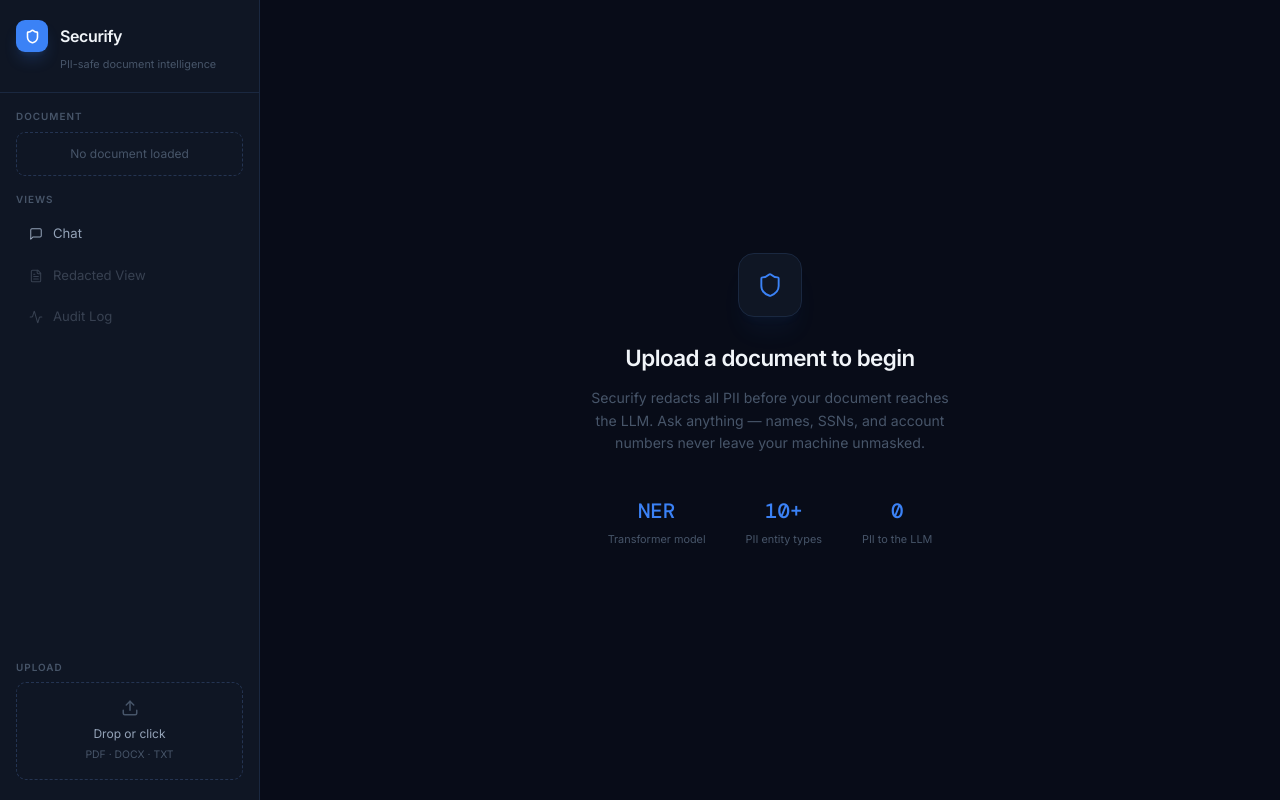
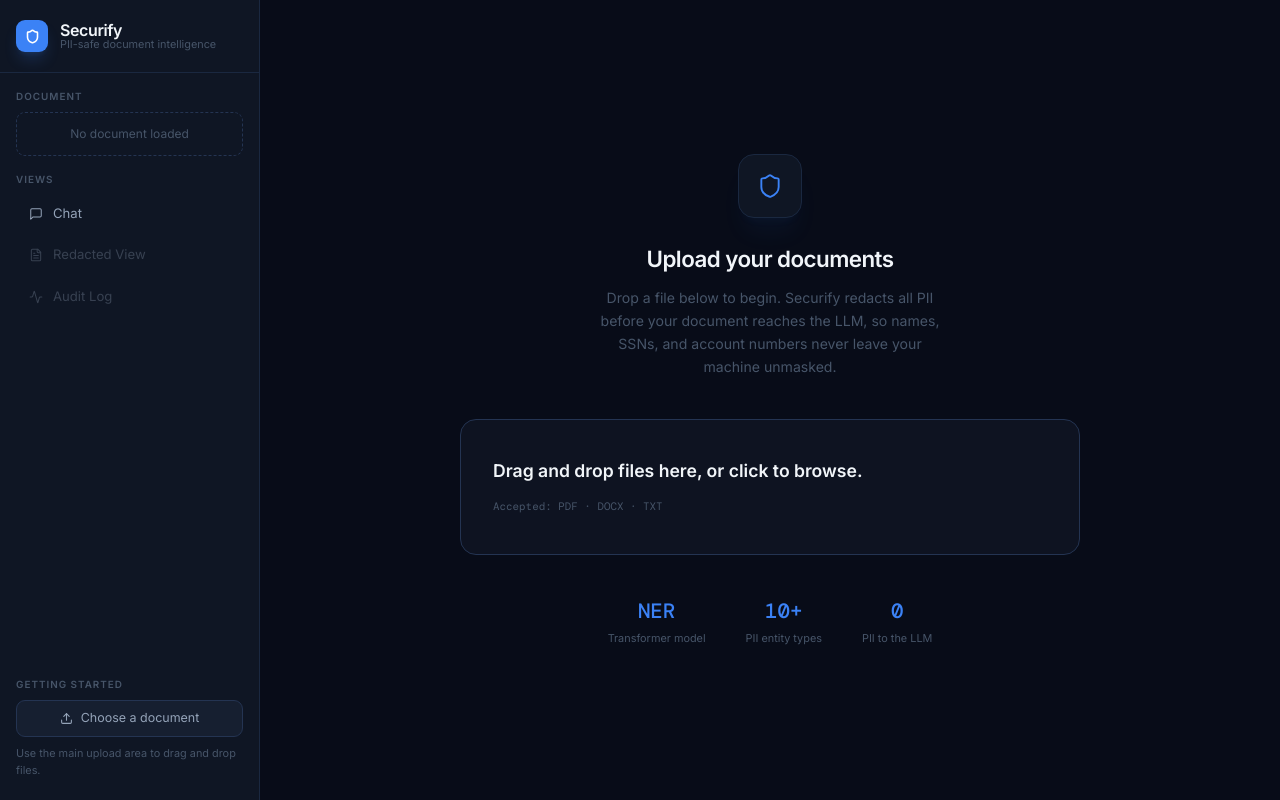
Before and after one commit to tanishmisra9/securify, a React (Vite) app in the folder frontend/: page / in a window 1280 px wide. Built offline with nearby package versions, Linux system fonts and the light colour scheme; a web font is replaced by a local one.

Commit message:
fix: polish empty-state upload UX and stabilize remove-to-home flow

```diff
--- a/frontend/src/App.tsx
+++ b/frontend/src/App.tsx
@@ -16,26 +16,36 @@ const pageVariants = {
 export default function App() {
   const { doc, view } = useAppStore();
 
+  if (!doc) {
+    return (
+      <div className="flex h-screen overflow-hidden bg-bg">
+        <Sidebar />
+        <main className="flex-1 flex flex-col min-w-0 overflow-hidden">
+          <div className="flex-1 min-h-0 overflow-hidden">
+            <EmptyState />
+          </div>
+        </main>
+        <LoadingOverlay />
+      </div>
+    );
+  }
+
   return (
     <div className="flex h-screen overflow-hidden bg-bg">
       <Sidebar />
 
       <main className="flex-1 flex flex-col min-w-0 overflow-hidden">
-        <AnimatePresence mode="wait">
-          {!doc ? (
-            <motion.div key="empty" className="flex-1" {...pageVariants}>
-              <EmptyState />
-            </motion.div>
-          ) : view === 'chat' ? (
+        <AnimatePresence mode="sync" initial={false}>
+          {view === 'chat' ? (
             <motion.div key="chat" className="flex-1 flex flex-col min-h-0" {...pageVariants}>
               <ChatView />
             </motion.div>
           ) : view === 'redacted' ? (
-            <motion.div key="redacted" className="flex-1" {...pageVariants}>
+            <motion.div key="redacted" className="flex-1 min-h-0 overflow-hidden" {...pageVariants}>
               <RedactedView />
             </motion.div>
           ) : (
-            <motion.div key="audit" className="flex-1" {...pageVariants}>
+            <motion.div key="audit" className="flex-1 min-h-0 overflow-hidden" {...pageVariants}>
               <AuditView />
             </motion.div>
           )}
--- a/frontend/src/components/EmptyState.tsx
+++ b/frontend/src/components/EmptyState.tsx
@@ -1,5 +1,9 @@
+import { useRef, useState } from 'react';
+
 import { motion } from 'framer-motion';
 import { Shield } from 'lucide-react';
+
+import { useUpload } from '../hooks/useUpload';
 
 const STATS = [
   { val: 'NER', label: 'Transformer model' },
@@ -8,6 +12,21 @@ const STATS = [
 ];
 
 export default function EmptyState() {
+  const { uploadFile, error, clearError } = useUpload();
+  const inputRef = useRef<HTMLInputElement>(null);
+  const [dragActive, setDragActive] = useState(false);
+
+  const handleFile = async (file: File | null) => {
+    if (!file) return;
+    try {
+      await uploadFile(file);
+    } catch {
+      // surfaced via hook error state
+    } finally {
+      if (inputRef.current) inputRef.current.value = '';
+    }
+  };
+
   return (
     <div className="h-full flex flex-col items-center justify-center text-center px-8">
       <motion.div
@@ -25,7 +44,7 @@ export default function EmptyState() {
         transition={{ delay: 0.1 }}
         className="text-[1.4rem] font-semibold tracking-tight text-t1 mb-3"
       >
-        Upload a document to begin
+        Upload your documents
       </motion.h1>
 
       <motion.p
@@ -34,9 +53,56 @@ export default function EmptyState() {
         transition={{ delay: 0.15 }}
         className="text-t3 text-[0.88rem] leading-relaxed max-w-[360px] mb-10"
       >
-        Securify redacts all PII before your document reaches the LLM. Ask anything — names,
-        SSNs, and account numbers never leave your machine unmasked.
+        Drop a file below to begin. Securify redacts all PII before your document reaches the
+        LLM, so names, SSNs, and account numbers never leave your machine unmasked.
       </motion.p>
+
+      <motion.div
+        initial={{ opacity: 0, y: 10 }}
+        animate={{ opacity: 1, y: 0 }}
+        transition={{ delay: 0.18 }}
+        className="w-full max-w-[620px] mb-10"
+      >
+        <input
+          ref={inputRef}
+          type="file"
+          accept=".pdf,.docx,.txt"
+          className="hidden"
+          onChange={(e) => void handleFile(e.target.files?.[0] ?? null)}
+        />
+        <button
+          onClick={() => inputRef.current?.click()}
+          onDragOver={(e) => {
+            e.preventDefault();
+            setDragActive(true);
+          }}
+          onDragLeave={() => setDragActive(false)}
+          onDrop={(e) => {
+            e.preventDefault();
+            setDragActive(false);
+            void handleFile(e.dataTransfer.files?.[0] ?? null);
+          }}
+          className={[
+            'w-full rounded-2xl border border-border2 bg-surface/80 px-8 py-10 text-left transition-colors',
+            dragActive ? 'border-accent bg-surface2' : 'border-border2 hover:border-accent2',
+          ].join(' ')}
+        >
+          <div>
+            <p className="text-t1 text-[1.1rem] font-semibold leading-tight">
+              Drag and drop files here, or click to browse.
+            </p>
+          </div>
+          <div className="mt-4 text-[0.68rem] text-t3 font-mono">Accepted: PDF · DOCX · TXT</div>
+        </button>
+        {error && (
+          <div className="mt-3 text-[0.76rem] text-danger flex items-start justify-between gap-2">
+            <span>{error}</span>
+            <button className="text-t3 hover:text-t1" onClick={clearError}>
+              ×
+            </button>
+          </div>
+        )}
+      </motion.div>
 
       <motion.div
         initial={{ opacity: 0, y: 10 }}
--- a/frontend/src/components/Sidebar.tsx
+++ b/frontend/src/components/Sidebar.tsx
@@ -1,7 +1,7 @@
 import { useCallback, useRef } from 'react';
 
 import { AnimatePresence, motion } from 'framer-motion';
-import { Activity, FileText, MessageSquare, Shield, Upload } from 'lucide-react';
+import { Activity, FileText, MessageSquare, RefreshCcw, Shield, Trash2, Upload } from 'lucide-react';
 
 import { useUpload } from '../hooks/useUpload';
 import { useAppStore } from '../store/useAppStore';
@@ -15,7 +15,7 @@ const NAV: Array<{ key: View; label: string; icon: typeof MessageSquare }> = [
 ];
 
 export default function Sidebar() {
-  const { doc, view, setView } = useAppStore();
+  const { doc, view, setView, clearDoc } = useAppStore();
   const { uploadFile, error, clearError } = useUpload();
   const fileRef = useRef<HTMLInputElement>(null);
 
@@ -33,29 +33,18 @@ export default function Sidebar() {
     [uploadFile]
   );
 
-  const onDrop = useCallback(
-    (e: React.DragEvent) => {
-      e.preventDefault();
-      const f = e.dataTransfer.files[0];
-      if (f) void handleFile(f);
-    },
-    [handleFile]
-  );
-
   return (
-    <aside
-      className="w-[260px] flex-shrink-0 bg-surface border-r border-border flex flex-col overflow-hidden"
-      onDragOver={(e) => e.preventDefault()}
-      onDrop={onDrop}
-    >
+    <aside className="w-[260px] flex-shrink-0 bg-surface border-r border-border flex flex-col overflow-hidden">
       <div className="px-4 py-5 border-b border-border flex-shrink-0">
-        <div className="flex items-center gap-3 mb-1">
+        <div className="flex items-center gap-3">
           <div className="w-8 h-8 rounded-[9px] bg-accent flex items-center justify-center shadow-lg shadow-accent/20 flex-shrink-0">
             <Shield size={15} className="text-white" strokeWidth={2.5} />
           </div>
-          <span className="font-semibold text-[1rem] tracking-tight text-t1">Securify</span>
+          <div className="flex flex-col justify-center leading-tight">
+            <span className="font-semibold text-[1rem] tracking-tight text-t1">Securify</span>
+            <p className="text-t3 text-[0.68rem] -mt-0.5">PII-safe document intelligence</p>
+          </div>
         </div>
-        <p className="text-t3 text-[0.68rem] pl-11">PII-safe document intelligence</p>
       </div>
 
       <div className="px-4 pt-4 pb-2 flex-shrink-0">
@@ -124,11 +113,8 @@ export default function Sidebar() {
       <div className="flex-1" />
 
       <div className="px-4 pb-5 flex-shrink-0">
-        <p className="section-label mb-2">Upload</p>
-        <div
-          className="relative border-[1.5px] border-dashed border-border2 rounded-[10px] p-4 text-center cursor-pointer group hover:border-accent transition-colors duration-150"
-          onClick={() => fileRef.current?.click()}
-        >
+        <p className="section-label mb-2">{doc ? 'Upload' : 'Getting Started'}</p>
+        <div className="space-y-2">
           <input
             ref={fileRef}
             type="file"
@@ -136,12 +122,30 @@ export default function Sidebar() {
             className="hidden"
             onChange={(e) => void handleFile(e.target.files?.[0] ?? null)}
           />
-          <Upload
-            size={18}
-            className="mx-auto mb-2 text-t3 group-hover:text-accent transition-colors"
-          />
-          <p className="text-t2 text-[0.75rem] group-hover:text-t1 transition-colors">Drop or click</p>
-          <p className="text-t3 text-[0.65rem] mt-1">PDF · DOCX · TXT</p>
+          <button
+            onClick={() => fileRef.current?.click()}
+            className="w-full flex items-center justify-center gap-2 rounded-[9px] border border-border2 bg-surface2 px-3 py-2 text-[0.78rem] text-t2 hover:text-t1 hover:border-accent transition-colors"
+          >
+            {doc ? <RefreshCcw size={13} /> : <Upload size={13} />}
+            {doc ? 'Change document' : 'Choose a document'}
+          </button>
+          {doc && (
+            <button
+              onClick={() => {
+                clearError();
+                clearDoc();
+              }}
+              className="w-full flex items-center justify-center gap-2 rounded-[9px] border border-border2 bg-surface2 px-3 py-2 text-[0.78rem] text-t3 hover:text-danger hover:border-danger/60 transition-colors"
+            >
+              <Trash2 size={13} />
+              Remove document
+            </button>
+          )}
+          {!doc && (
+            <p className="text-[0.68rem] text-t3 leading-relaxed">
+              Use the main upload area to drag and drop files.
+            </p>
+          )}
         </div>
         {error && (
           <div className="mt-2 text-[0.72rem] text-danger flex items-start justify-between gap-2">
--- /dev/null
+++ b/frontend/src/components/ui/DocumentRenderer.tsx
@@ -0,0 +1,106 @@
+import type { ReactNode, Ref, UIEventHandler } from 'react';
+
+interface Props {
+  text: string;
+  redacted?: boolean;
+  scrollContainerRef?: Ref<HTMLDivElement>;
+  onScroll?: UIEventHandler<HTMLDivElement>;
+}
+
+const KEY_VALUE_RE = /^([A-Za-z][A-Za-z0-9\s()\/.'-]{1,40}):\s*(.*)$/;
+const PLACEHOLDER_RE = /\[([A-Z_]+)_(\d+)\]/g;
+
+export default function DocumentRenderer({
+  text,
+  redacted = false,
+  scrollContainerRef,
+  onScroll,
+}: Props) {
+  const lines = text.split('\n');
+
+  return (
+    <div
+      ref={scrollContainerRef}
+      onScroll={onScroll}
+      className="flex-1 min-h-0 overflow-y-auto rounded-xl border border-border bg-surface p-6 shadow-[0_16px_60px_rgba(0,0,0,0.35)]"
+    >
+      <div className="mx-auto max-w-[780px] rounded-lg border border-border2/60 bg-[#f8fafc] text-slate-900 px-6 py-7">
+        {lines.map((line, idx) => renderLine(line, idx, redacted))}
+      </div>
+    </div>
+  );
+}
+
+function renderLine(line: string, idx: number, redacted: boolean) {
+  const trimmed = line.trim();
+
+  if (trimmed.length === 0) {
+    return <div key={`sp-${idx}`} className="h-3" />;
+  }
+
+  const keyValueMatch = line.match(KEY_VALUE_RE);
+  if (keyValueMatch) {
+    const [, label, value] = keyValueMatch;
+    return (
+      <div key={`kv-${idx}`} className="grid grid-cols-[190px_1fr] gap-4 py-1.5 border-b border-slate-200/80 last:border-b-0">
+        <div className="text-[0.72rem] uppercase tracking-[0.08em] text-slate-500 font-semibold">{label}</div>
+        <div className="text-[0.86rem] leading-relaxed text-slate-900 break-words">{renderInline(value, redacted)}</div>
+      </div>
+    );
+  }
+
+  if (isHeadingLine(trimmed)) {
+    return (
+      <h4 key={`hd-${idx}`} className="text-[0.88rem] font-semibold tracking-[0.03em] text-slate-800 mt-4 mb-2 first:mt-0">
+        {renderInline(trimmed, redacted)}
+      </h4>
+    );
+  }
+
+  return (
+    <p key={`p-${idx}`} className="text-[0.86rem] leading-relaxed text-slate-800 whitespace-pre-wrap break-words mb-1.5">
+      {renderInline(line, redacted)}
+    </p>
+  );
+}
+
+function isHeadingLine(text: string): boolean {
+  if (text.includes(':') || text.length > 72) return false;
+  const alphaOnly = text.replace(/[^A-Za-z]/g, '');
+  if (alphaOnly.length < 3) return false;
+  const isUpperish = text === text.toUpperCase() || /^\[SYNTHETIC DEMO FILE/.test(text);
+  return isUpperish;
+}
+
+function renderInline(text: string, redacted: boolean): ReactNode[] {
+  const out: ReactNode[] = [];
+  let last = 0;
+  let match: RegExpExecArray | null;
+
+  PLACEHOLDER_RE.lastIndex = 0;
+  while ((match = PLACEHOLDER_RE.exec(text)) !== null) {
+    const [raw] = match;
+    const start = match.index;
+
+    if (start > last) out.push(text.slice(last, start));
+
+    if (redacted) {
+      const widthCh = Math.max(4, Math.min(16, Math.round(raw.length * 0.65)));
+      out.push(
+        <span
+          key={`ph-${start}`}
+          className="inline-block align-middle rounded-[3px] bg-black border border-neutral-800 h-[1.05em]"
+          style={{ width: `${widthCh}ch` }}
+          aria-label="Redacted entity"
+        />
+      );
+    } else {
+      out.push(raw);
+    }
+
+    last = start + raw.length;
+  }
+
+  if (last < text.length) out.push(text.slice(last));
+  return out;
+}
--- a/frontend/src/components/ui/PiiChip.tsx
+++ b/frontend/src/components/ui/PiiChip.tsx
@@ -5,7 +5,7 @@ interface Props {
 
 export default function PiiChip({ label, index }: Props) {
   return (
-    <span className="inline font-mono text-[0.78em] font-medium px-[5px] py-[1px] rounded-[4px] bg-chip text-chipTxt border border-chipBdr">
+    <span className="inline font-mono text-[0.78em] font-medium px-[6px] py-[1px] rounded-[4px] bg-black text-neutral-300 border border-neutral-800">
       [{label}_{index}]
     </span>
   );
--- a/frontend/src/store/useAppStore.ts
+++ b/frontend/src/store/useAppStore.ts
@@ -22,8 +22,15 @@ export const useAppStore = create<AppStore>((set) => ({
   isLoading: false,
   loadingMessage: '',
 
-  setDoc: (doc) => set({ doc, chatHistory: [], view: 'chat' }),
-  clearDoc: () => set({ doc: null, chatHistory: [], view: 'chat' }),
+  setDoc: (doc) => set({ doc, chatHistory: [], view: 'redacted' }),
+  clearDoc: () =>
+    set({
+      doc: null,
+      chatHistory: [],
+      view: 'chat',
+      isLoading: false,
+      loadingMessage: '',
+    }),
   addMessage: (msg) => set((s) => ({ chatHistory: [...s.chatHistory, msg] })),
   setView: (view) => set({ view }),
   setLoading: (isLoading, loadingMessage = '') => set({ isLoading, loadingMessage }),
```
Also changed, not shown: frontend/src/components/RedactedView.tsx (+31 -34 lines).
